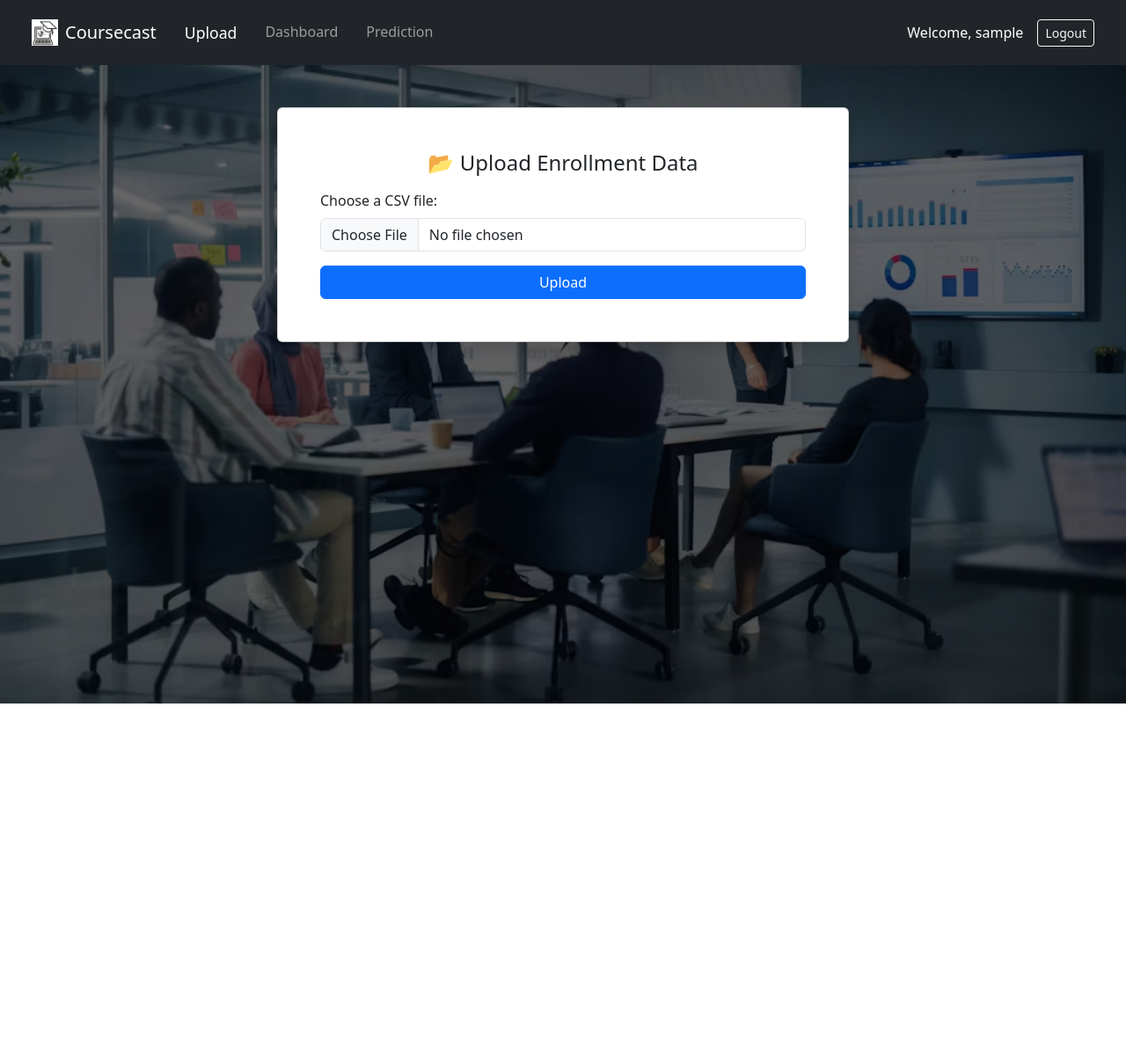
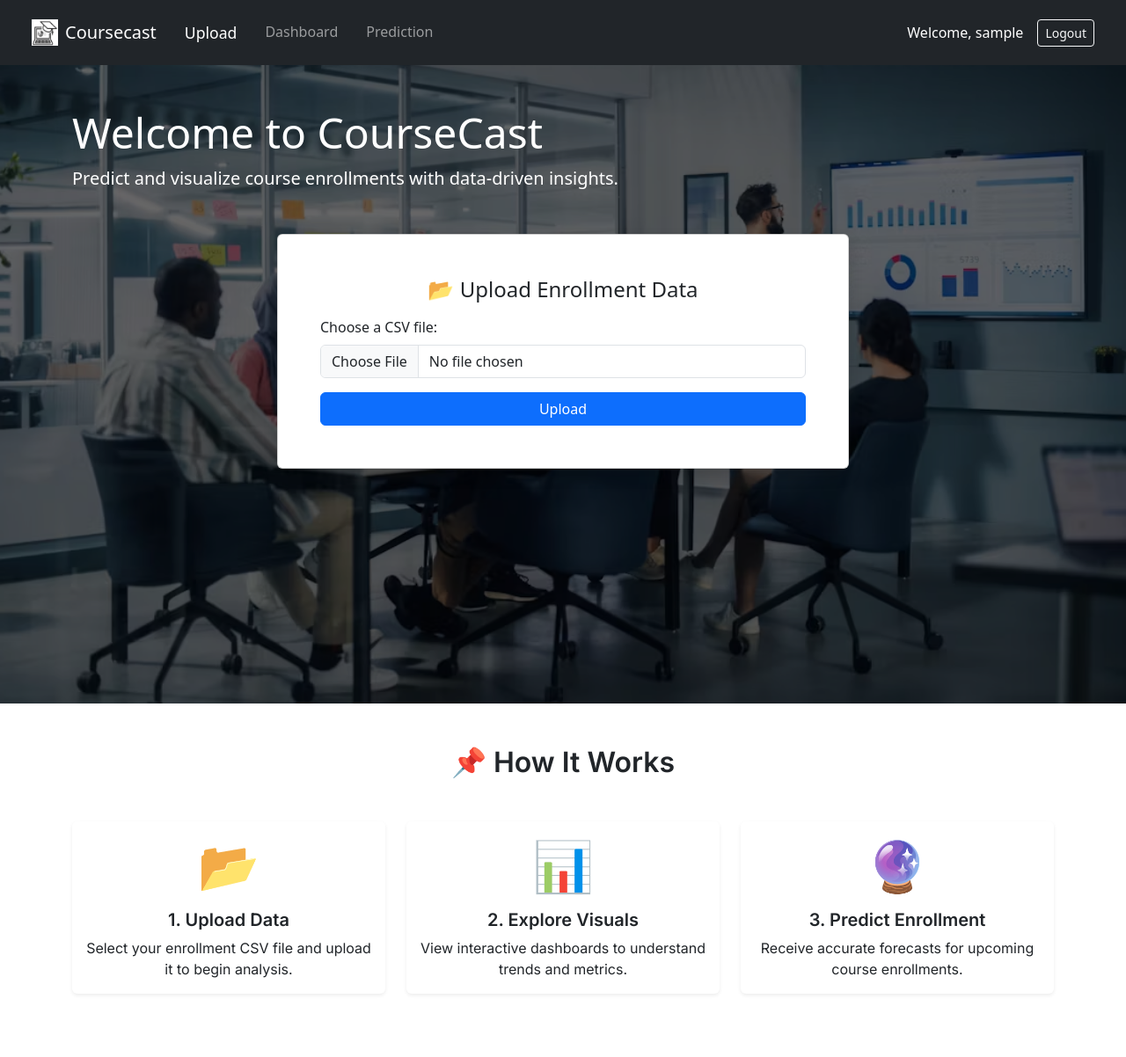
Before and after one commit to lavoces/coursecast, a Flask app: page /home in a window 1280 px wide. Shown: the whole page at 88% size. Before the commit the page ends 800 px from the top, so only its background shows below. Run offline with Flask 3, Linux system fonts and the light colour scheme; the visitor is signed in with stand-in values (Sample User, id 1); some libraries are stand-ins or nearby versions.

Commit message:
added prediction features

```diff
--- a/Files/Program Files/BDAFINALCAPSTONE/app.py
+++ b/Files/Program Files/BDAFINALCAPSTONE/app.py
@@ -39,76 +39,145 @@ def predict():
     # Group by year to get total enrollees
     grouped = df.groupby('year')['num_of_enrollees'].sum().reset_index()
 
-    # Train model
+    # Train model for total enrollment prediction
     X = grouped[['year']]
     y = grouped['num_of_enrollees']
     model = LinearRegression()
     model.fit(X, y)
 
-    # Predict next year
+    # Predict next year total enrollees
     latest_year = int(grouped['year'].max())
     next_year = latest_year + 1
-    next_year_df = pd.DataFrame([[next_year]], columns=['year'])
-    predicted_enrollees = int(model.predict(next_year_df)[0])
+    future_years = [latest_year + i for i in range(1, 4)]
+    future_df = pd.DataFrame(future_years, columns=['year'])
+    predicted_enrollees_list = model.predict(future_df).astype(int)
 
-    # Find top course this year
-    top_course = (
-        df[df['year'] == latest_year]
-        .groupby('code')['num_of_enrollees']
-        .sum()
-        .sort_values(ascending=False)
-        .idxmax()
-    )
+    # Predict for each course and find top 3
+    course_predictions = []
+    for code, group in df.groupby('code'):
+        course_data = group.groupby('year')['num_of_enrollees'].sum().reset_index()
 
+        if len(course_data) >= 2:
+            x_course = course_data[['year']]
+            y_course = course_data['num_of_enrollees']
+
+            model = LinearRegression()
+            model.fit(x_course, y_course)
+
+            prediction_df = pd.DataFrame([[next_year]], columns=['year'])
+            predicted = int(model.predict(prediction_df)[0])
+
+            course_predictions.append({
+                'code': code,
+                'predicted': predicted
+            })
+
+    # Sort and select top 3
+    top_courses = sorted(course_predictions, key=lambda x: x['predicted'], reverse=True)[:3]
+
+    # Course name mapping
     course_name_map = {
-        'BSAg' : 'Bachelor of Science in Agriculture',
-        'BAC' : 'Bachelor Of Arts In Communication',
-        'POLSCI' : 'Bachelor Of Arts In Political Science',
-        'BSSW' : 'Bachelor Of Science In Social Work',
-        'BSA' : 'Bachelor Of Science In Accountancy',
-        'BSAIS' : 'Bachelor Of Science In Accounting Information System',
-        'Entrep' : 'Bs In Entrepreneurship',
-        'BSBA' : 'Bachelor Of Science In Business Administration',
-        'BSCS' : 'Bachelor Of Science In Computer Science',
-        'BSEMC' : 'Bachelor Of Science In Entertainment And Multimedia Computing',
-        'BSIT' : 'Bachelor Of Science In Information Technology',
-        'CRIM' : 'Bachelor Of Science In Criminology',
-        'BEEd' : 'Bachelor Of Elementary Education',
-        'BSEd' : 'Bachelor Of Secondary Education',
-        'BSCE' : 'Bachelor Of Science In Civil Engineering',
-        'BSCpE' : 'Bachelor Of Science In Computer Engineering',
-        'BSEE' : 'Bachelor Of Science In Electrical Engineering',
-        'BSHM' : 'Bachelor Of Science In Hospitality Management',
-        'BSTM' : 'Bachelor Of Science In Tourism Management',
-        'BSBIO' : 'Bachelor Of Science In Biology',
-        'BIT' : 'Bachelor In Industrial Technology',
-        'BSF' : 'Bachelor Of Science In Fisheries',
-        'BSM' : 'Bachelor Of Science In Midwifery',
-        'BSN' : 'Bachelor Of Science In Nursing'
+        'BSAg': 'Bachelor of Science in Agriculture',
+        'BAC': 'Bachelor Of Arts In Communication',
+        'POLSCI': 'Bachelor Of Arts In Political Science',
+        'BSSW': 'Bachelor Of Science In Social Work',
+        'BSA': 'Bachelor Of Science In Accountancy',
+        'BSAIS': 'Bachelor Of Science In Accounting Information System',
+        'Entrep': 'BS in Entrepreneurship',
+        'BSBA': 'Bachelor Of Science In Business Administration',
+        'BSCS': 'Bachelor Of Science In Computer Science',
+        'BSEMC': 'Bachelor Of Science In Entertainment And Multimedia Computing',
+        'BSIT': 'Bachelor Of Science In Information Technology',
+        'CRIM': 'Bachelor Of Science In Criminology',
+        'BEEd': 'Bachelor Of Elementary Education',
+        'BSEd': 'Bachelor Of Secondary Education',
+        'BSCE': 'Bachelor Of Science In Civil Engineering',
+        'BSCpE': 'Bachelor Of Science In Computer Engineering',
+        'BSEE': 'Bachelor Of Science In Electrical Engineering',
+        'BSHM': 'Bachelor Of Science In Hospitality Management',
+        'BSTM': 'Bachelor Of Science In Tourism Management',
+        'BSBIO': 'Bachelor Of Science In Biology',
+        'BIT': 'Bachelor In Industrial Technology',
+        'BSF': 'Bachelor Of Science In Fisheries',
+        'BSM': 'Bachelor Of Science In Midwifery',
+        'BSN': 'Bachelor Of Science In Nursing'
     }
 
-    top_course_full = course_name_map.get(top_course, top_course)
+    for course in top_courses:
+        course['name'] = course_name_map.get(course['code'], course['code'])
 
+    # Total enrollment trend chart
     fig = go.Figure()
-    fig.add_trace(go.Scatter(x=grouped['year'], y=grouped['num_of_enrollees'], mode='lines+markers', name='Actual'))
-    fig.add_trace(go.Scatter(x=[next_year], y=[predicted_enrollees], mode='markers', marker=dict(size=10, color='red'), name='Prediction'))
+    # Actual data
+    fig.add_trace(go.Scatter(
+        x=grouped['year'],
+        y=grouped['num_of_enrollees'],
+        mode='lines+markers',
+        name='Actual'
+    ))
+    # Predicted future years
+    fig.add_trace(go.Scatter(
+        x=future_years,
+        y=predicted_enrollees_list,
+        mode='lines+markers',
+        line=dict(color='red'),
+        name='Predicted'
+    ))
 
     fig.update_layout(
-       title='Enrollment Trend with Prediction',
-       xaxis_title='Year',
-       yaxis_title='Total Enrollees',
-       template='plotly_white'
+        title='Enrollment Trend with Prediction',
+        xaxis_title='Year',
+        yaxis_title='Total Enrollees',
+        template='plotly_white'
     )
+    chart_html = pio.to_html(fig, full_html=False)
 
-    chart_html = pio.to_html(fig, full_html=False)
+    actual_values = []
+    for course in top_courses:
+       course_code = course['code']
+       course_df = df[(df['code'] == course_code) & (df['year'] == latest_year)]
+       total_actual = course_df['num_of_enrollees'].sum()
+       actual_values.append(total_actual)
+
+    predicted_values = [course['predicted'] for course in top_courses]
+    course_labels = [course['name'] for course in top_courses]
+
+    # Bar chart for top 3 course predictions
+    bar_fig = go.Figure(data=[
+        go.Bar(
+            name=f'Actual {latest_year}',
+            x=course_labels,
+            y=actual_values,
+            marker_color='steelblue'
+        ),
+        go.Bar(
+            name=f'Predicted {next_year}',
+            x=course_labels,
+            y=predicted_values,
+            marker_color='orange'
+        )
+    ])
+
+    bar_fig.update_layout(
+        barmode='group',
+        title=f'Top 3 Course Enrollment: Actual {latest_year} vs Predicted {next_year}',
+        xaxis_title='Course',
+        yaxis_title='Number of Enrollees',
+        template='plotly_white'
+    )
+    bar_fig.update_traces(marker_line_color='black', marker_line_width=1.2)
+    bar_chart_html = pio.to_html(bar_fig, full_html=False)
 
     return render_template(
         'predict.html',
         active_page='predict',
         next_year=next_year,
-        predicted_enrollees=predicted_enrollees,
-        top_course=top_course_full,
-        chart_html=chart_html
+        future_years=future_years,
+        predicted_enrollees=predicted_enrollees_list,
+        top_courses=top_courses,
+        next_year_prediction=predicted_enrollees_list[0],
+        chart_html=chart_html,
+        bar_chart_html=bar_chart_html
     )
 
 @app.route('/login', methods=['GET', 'POST'])
--- a/Files/Program Files/BDAFINALCAPSTONE/static/dashboard.css
+++ b/Files/Program Files/BDAFINALCAPSTONE/static/dashboard.css
@@ -5,6 +5,7 @@ body {
   height: 100vh;
   margin: 0;
   padding: 0;
+  font-family: 'Inter', system-ui, -apple-system, BlinkMacSystemFont, 'Segoe UI', Roboto, Oxygen, Ubuntu, Cantarell, 'Open Sans', 'Helvetica Neue', sans-serif;
 }
 
 body::before {
--- a/Files/Program Files/BDAFINALCAPSTONE/static/login.css
+++ b/Files/Program Files/BDAFINALCAPSTONE/static/login.css
@@ -1,3 +1,7 @@
+body {
+  font-family: 'Inter', system-ui, -apple-system, BlinkMacSystemFont, 'Segoe UI', Roboto, Oxygen, Ubuntu, Cantarell, 'Open Sans', 'Helvetica Neue', sans-serif;
+}
+
 .login-container {
   width: 900px;
   height: 500px;
--- a/Files/Program Files/BDAFINALCAPSTONE/static/main.css
+++ b/Files/Program Files/BDAFINALCAPSTONE/static/main.css
@@ -1,3 +1,7 @@
+body {
+  font-family: 'Inter', system-ui, -apple-system, BlinkMacSystemFont, 'Segoe UI', Roboto, Oxygen, Ubuntu, Cantarell, 'Open Sans', 'Helvetica Neue', sans-serif;
+}
+
 .bg-wrapper {
   background: url('../static/images/bg.png') no-repeat center center fixed;
   background-size: cover;
@@ -28,3 +32,20 @@
 .nav-link.active:hover {
   text-decoration: underline;
 }
+
+.card {
+  transition: transform 0.2s ease, box-shadow 0.2s ease;
+}
+
+.card:hover {
+  transform: translateY(-5px);
+  box-shadow: 0 12px 24px rgba(0, 0, 0, 0.15);
+}
+
+.card-title {
+  font-family: 'Inter', sans-serif;
+}
+
+.card-text {
+  font-family: 'Inter', sans-serif;
+}
--- a/Files/Program Files/BDAFINALCAPSTONE/templates/home.html
+++ b/Files/Program Files/BDAFINALCAPSTONE/templates/home.html
@@ -4,7 +4,9 @@
   <meta charset="UTF-8" />
   <meta name="viewport" content="width=device-width, initial-scale=1.0" />
   <title>Coursecast - Home</title>
+  <link href="https://fonts.googleapis.com/css2?family=Inter:wght@400;600&display=swap" rel="stylesheet">
   <link rel="icon" type="image/png" href="{{ url_for('static', filename='images/image.png') }}">
+  <link href="https://unpkg.com/aos@2.3.4/dist/aos.css" rel="stylesheet">
   <link rel="stylesheet" href="{{ url_for('static', filename='main.css') }}">
   <link href="https://cdn.jsdelivr.net/npm/bootstrap@5.3.0/dist/css/bootstrap.min.css" rel="stylesheet">
 </head>
@@ -48,6 +50,11 @@
     {% endif %}
     {% endwith %}
 
+    <div class="container mt-5 text-white">
+        <h1 class="display-5">Welcome to CourseCast</h1>
+        <p class="lead">Predict and visualize course enrollments with data-driven insights.</p>
+      </div>
+
     <div class="container mt-5 d-flex justify-content-center">
       <div class="card shadow p-5" style="width: 100%; max-width: 650px;">
         <h4 class="mb-3 text-center">📂 Upload Enrollment Data</h4>
@@ -64,6 +71,44 @@
     </div>
   </div>
 
+  <div class="container mt-5 mb-5">
+    <h2 class="text-center fw-semibold mb-5" style="font-family: 'Inter', sans-serif;" data-aos="fade-up">📌 How It Works</h2>
+    <div class="row text-center">
+      <div class="col-md-4 mb-4" data-aos="fade-up" data-aos-delay="100">
+        <div class="card h-100 shadow-sm border-0">
+          <div class="card-body">
+            <div class="display-4 mb-3">📂</div>
+            <h5 class="card-title fw-semibold">1. Upload Data</h5>
+            <p class="card-text">Select your enrollment CSV file and upload it to begin analysis.</p>
+          </div>
+        </div>
+      </div>
+      <div class="col-md-4 mb-4" data-aos="fade-up" data-aos-delay="200">
+        <div class="card h-100 shadow-sm border-0">
+          <div class="card-body">
+            <div class="display-4 mb-3">📊</div>
+            <h5 class="card-title fw-semibold">2. Explore Visuals</h5>
+            <p class="card-text">View interactive dashboards to understand trends and metrics.</p>
+          </div>
+        </div>
+      </div>
+      <div class="col-md-4 mb-4" data-aos="fade-up" data-aos-delay="300">
+        <div class="card h-100 shadow-sm border-0">
+          <div class="card-body">
+            <div class="display-4 mb-3">🔮</div>
+            <h5 class="card-title fw-semibold">3. Predict Enrollment</h5>
+            <p class="card-text">Receive accurate forecasts for upcoming course enrollments.</p>
+          </div>
+        </div>
+      </div>
+    </div>
+  </div>
+
+
   <script src="https://cdn.jsdelivr.net/npm/bootstrap@5.3.0/dist/js/bootstrap.bundle.min.js"></script>
+  <script src="https://unpkg.com/aos@2.3.4/dist/aos.js"></script>
+  <script>
+    AOS.init();
+  </script>
 </body>
 </html>
--- a/Files/Program Files/BDAFINALCAPSTONE/templates/login.html
+++ b/Files/Program Files/BDAFINALCAPSTONE/templates/login.html
@@ -4,6 +4,7 @@
   <meta charset="UTF-8" />
   <meta name="viewport" content="width=device-width, initial-scale=1.0" />
   <title>Coursecast</title>
+  <link href="https://fonts.googleapis.com/css2?family=Inter:wght@400;600&display=swap" rel="stylesheet">
   <link rel="icon" type="image/png" href="{{ url_for('static', filename='images/image.png') }}">
   <link rel="stylesheet" href="{{ url_for('static', filename='login.css') }}" />
   <link href="https://cdn.jsdelivr.net/npm/bootstrap@5.3.5/dist/css/bootstrap.min.css" rel="stylesheet" integrity="sha384-SgOJa3DmI69IUzQ2PVdRZhwQ+dy64/BUtbMJw1MZ8t5HZApcHrRKUc4W0kG879m7" crossorigin="anonymous">
--- a/Files/Program Files/BDAFINALCAPSTONE/templates/register.html
+++ b/Files/Program Files/BDAFINALCAPSTONE/templates/register.html
@@ -4,6 +4,7 @@
   <meta charset="UTF-8" />
   <meta name="viewport" content="width=device-width, initial-scale=1.0" />
   <title>Coursecast</title>
+  <link href="https://fonts.googleapis.com/css2?family=Inter:wght@400;600&display=swap" rel="stylesheet">
   <link rel="icon" type="image/png" href="{{ url_for('static', filename='images/image.png') }}">
   <link rel="stylesheet" href="{{ url_for('static', filename='login.css') }}" />
   <link href="https://cdn.jsdelivr.net/npm/bootstrap@5.3.5/dist/css/bootstrap.min.css" rel="stylesheet" integrity="sha384-SgOJa3DmI69IUzQ2PVdRZhwQ+dy64/BUtbMJw1MZ8t5HZApcHrRKUc4W0kG879m7" crossorigin="anonymous">
```
Also changed, not shown: Files/Program Files/BDAFINALCAPSTONE/templates/dashboard.html (deleted, +0 -39 lines), Files/Program Files/BDAFINALCAPSTONE/templates/predict.html (+11 -3 lines), Files/Program Files/BDAFINALCAPSTONE/dash_app.py (line endings or trailing spaces).
